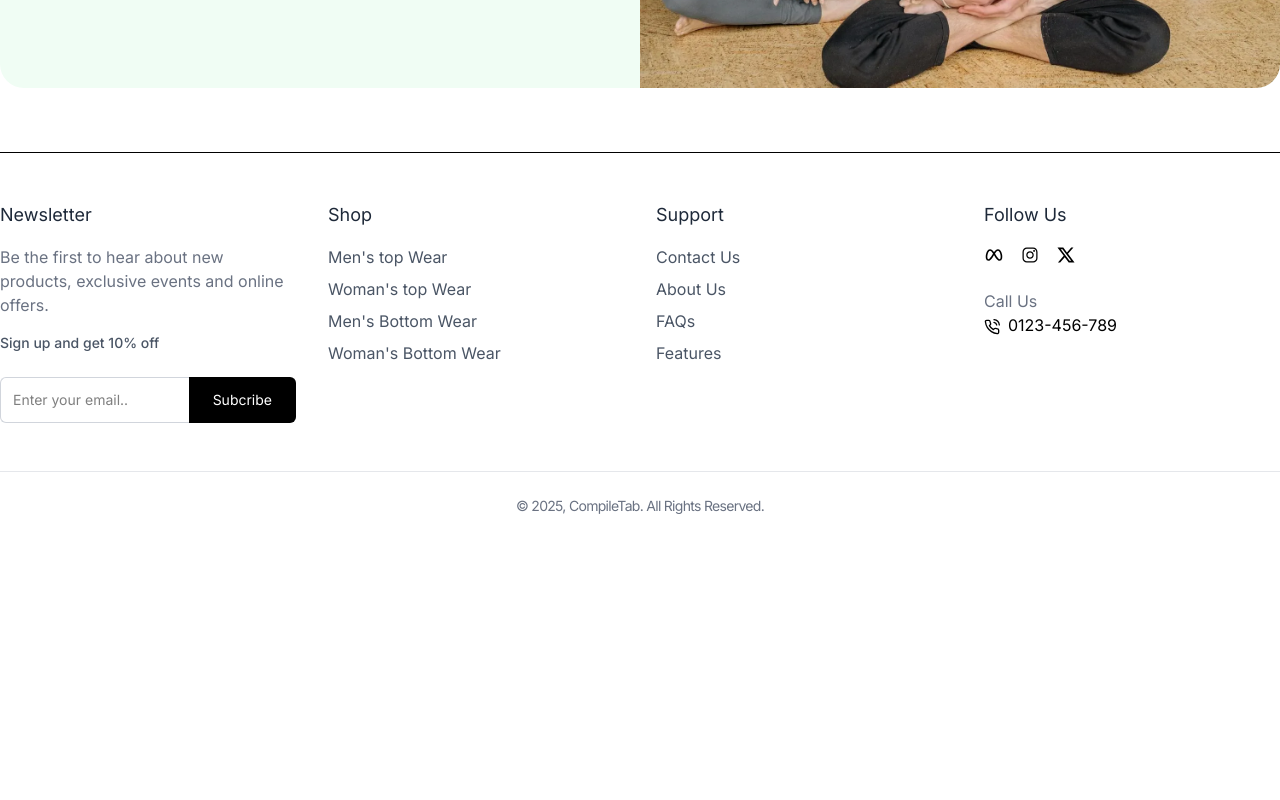
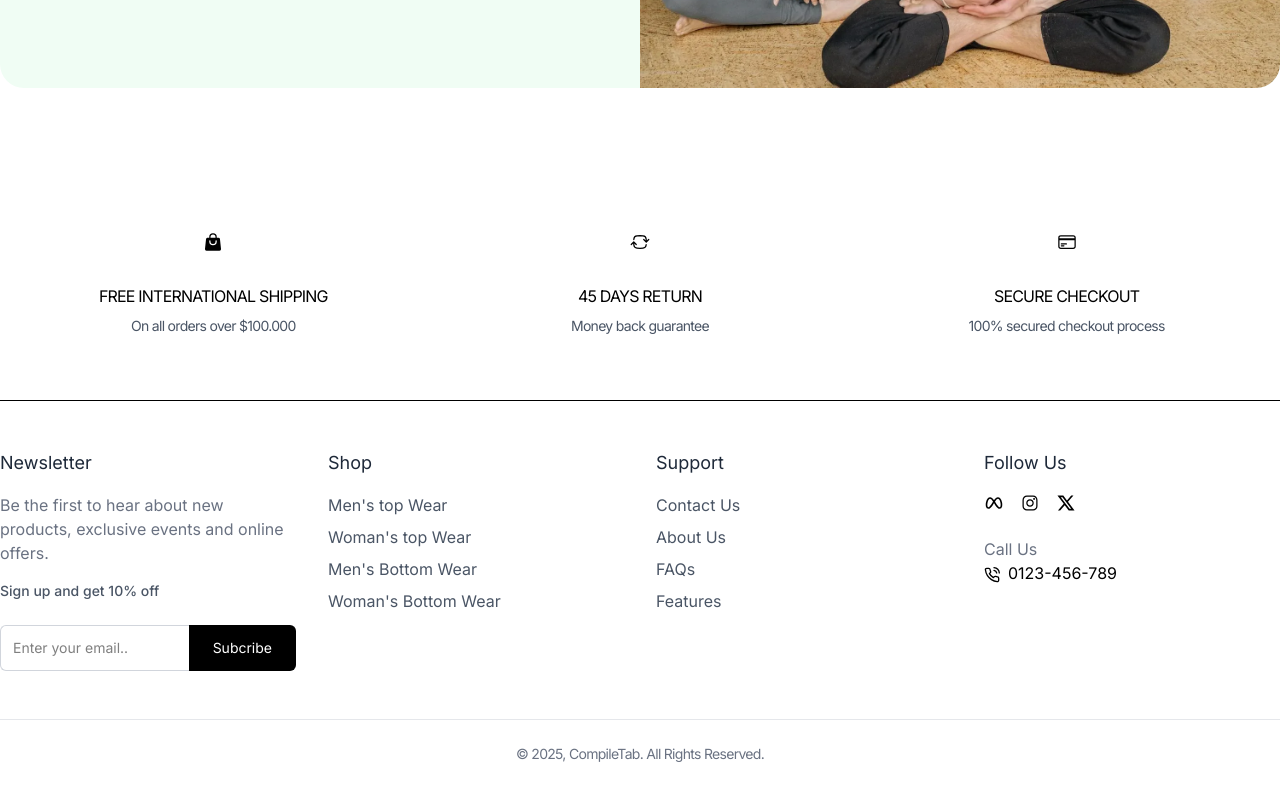
Before and after one commit to Kanghocit/E-commerce, a React (Vite) app in the folder fe/: page / in a window 1280 px wide. Shown: the part 5199-5999 px from the top of the page. Before the commit the page ends 5763 px from the top, so only its background shows below. Built offline with nearby package versions, Linux system fonts and the light colour scheme.

Commit message:
features-section

```diff
--- a/fe/src/components/Products/FeaturedCollection.jsx
+++ b/fe/src/components/Products/FeaturedCollection.jsx
@@ -30,7 +30,7 @@
           <img
             src={featured}
             alt="Featured Collection"
-            className="w-full h-full object-cover lg:rounded-tr-3xl lg:rounded-br-3xl "
+            className="w-full h-full object-cover lg:rounded-tr-3xl lg:rounded-br-3xl"
           />
         </div>
       </div>
--- /dev/null
+++ b/fe/src/components/Products/FeaturesSection.jsx
@@ -0,0 +1,47 @@
+import React from "react";
+import {
+  HiShoppingBag,
+  HiArrowPathRoundedSquare,
+  HiOutlineCreditCard,
+} from "react-icons/hi2";
+
+const FeaturesSection = () => {
+  return (
+    <section className="py-16 px-4 bg-white">
+      <div className="container mx-auto grid grid-cols-1 md:grid-cols-3 gap-8 text-center">
+        {/* Feature 1 */}
+        <div className="flex flex-col items-center">
+          <div className="p-4 rounded-full mb-4">
+            <HiShoppingBag className="text-xl" />
+          </div>
+          <h4 className="tracking-tighter mb-2">FREE INTERNATIONAL SHIPPING</h4>
+          <p className="text-gray-600 text-sm tracking-tighter">
+            On all orders over $100.000
+          </p>
+        </div>
+        {/* Feature 2 */}
+        <div className="flex flex-col items-center">
+          <div className="p-4 rounded-full mb-4">
+            <HiArrowPathRoundedSquare className="text-xl" />
+          </div>
+          <h4 className="tracking-tighter mb-2">45 DAYS RETURN</h4>
+          <p className="text-gray-600 text-sm tracking-tighter">
+            Money back guarantee
+          </p>
+        </div>
+        {/* Feature 3 */}
+        <div className="flex flex-col items-center">
+          <div className="p-4 rounded-full mb-4">
+            <HiOutlineCreditCard className="text-xl" />
+          </div>
+          <h4 className="tracking-tighter mb-2">SECURE CHECKOUT</h4>
+          <p className="text-gray-600 text-sm tracking-tighter">
+            100% secured checkout process
+          </p>
+        </div>
+      </div>
+    </section>
+  );
+};
+
+export default FeaturesSection;
--- a/fe/src/pages/Home.jsx
+++ b/fe/src/pages/Home.jsx
@@ -5,6 +5,7 @@
 import ProductDetails from "../components/Products/ProductDetails";
 import ProductGrid from "../components/Products/ProductGrid";
 import FeaturedCollection from "../components/Products/FeaturedCollection";
+import FeaturesSection from "../components/Products/FeaturesSection";
 
 const placeholderProducts = [
   {
@@ -88,6 +89,7 @@
         <ProductGrid products={placeholderProducts} />
       </div>
       <FeaturedCollection />
+      <FeaturesSection />
     </div>
   );
 };
```
